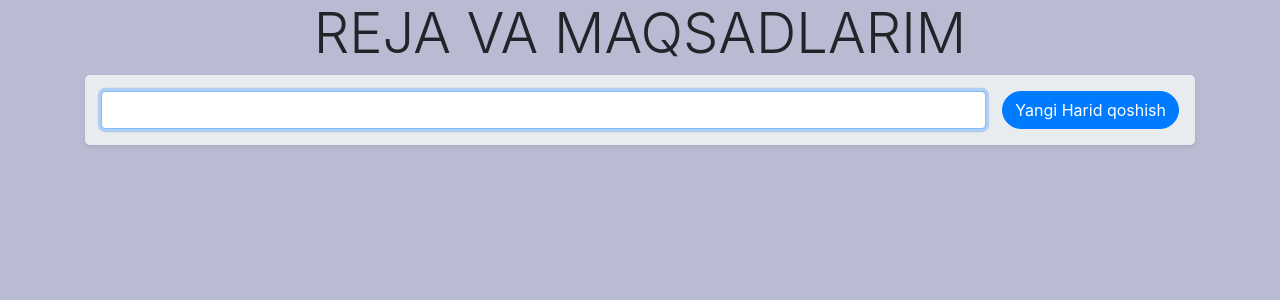
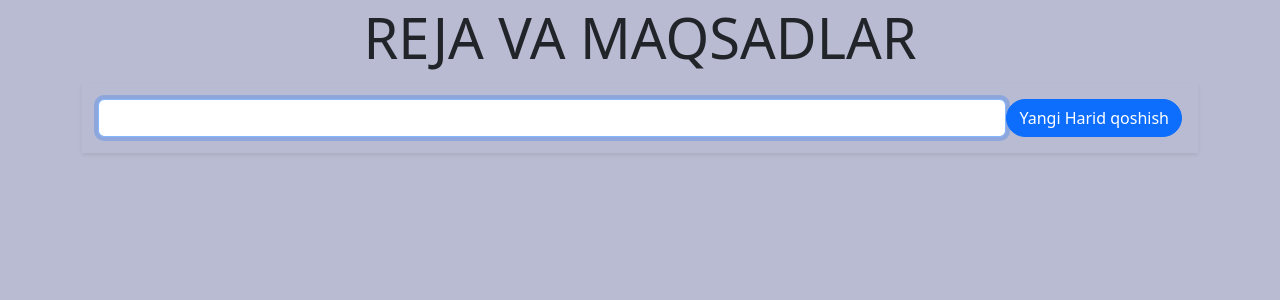
Before and after one commit to Dior1122/reja, a Node server app: page / in a window 1280 px wide. Shown: the top 300 px of the page. Run offline with Node 20, Linux system fonts and the light colour scheme; some libraries are stand-ins or nearby versions.

Commit message:
fix: modified harid.ejs

```diff
--- a/views/harid.ejs
+++ b/views/harid.ejs
@@ -4,18 +4,25 @@
     <meta charset="UTF-8">
     <meta name="viewport" content="width=device-width, initial-scale=1.0">
     <title>REJA</title>
-    <link rel="stylesheet"
+    <link
+      rel="stylesheet"
+      href="https://cdn.jsdelivr.net/npm/bootstrap@5.3.3/dist/css/bootstrap.min.css"
+      integrity="sha384-QWTKZyjpPEjISv5WaRU9OFeRpok6YctnYmDr5pNlyT2bRjXh0JMhjY6hW+ALEwIH"
+      crossorigin="anonymous"
+    />
+    <!-- <link rel="stylesheet"
     href="https://stackpath.bootstrapcdn.com/bootstrap/4.2.1/css/bootstrap.min.css"
-    integrity ="sha384-GJzZqFGwb1QTTN6wy59ffF1BuGJpl5a9DkKMp0DgiMDm4iYMj70gZWKYbI706tWS"
-    crossorigin ="anonymous "/>
+    integrity="sha384-GJzZqFGwb1QTTN6wy59ffF1BuGJpl5a9DkKMp0DgiMDm4iYMj70gZWKYbI706tWS"
+    crossorigin="anonymous"
+    /> -->
 </head>
 <body style="background-color: #b8bbd1;">
     <div class="container">
-        <h1 class="display-4 text-center py -1"> REJA VA MAQSADLARIM </h1>
+        <h1 class="display-4 text-center py-1">REJA VA MAQSADLAR</h1>
 
         <div class="jumbotron p-3 shadow-sm">
-        <form id="create-form"action="/create-item" method="POST" >
-            <div class="d-flex align-item-center">
+        <form id="create-form" action="/create-item" method="POST">
+            <div class="d-flex align-items-center">
                 <input
                 id="create-field"
                 name="item"
```
